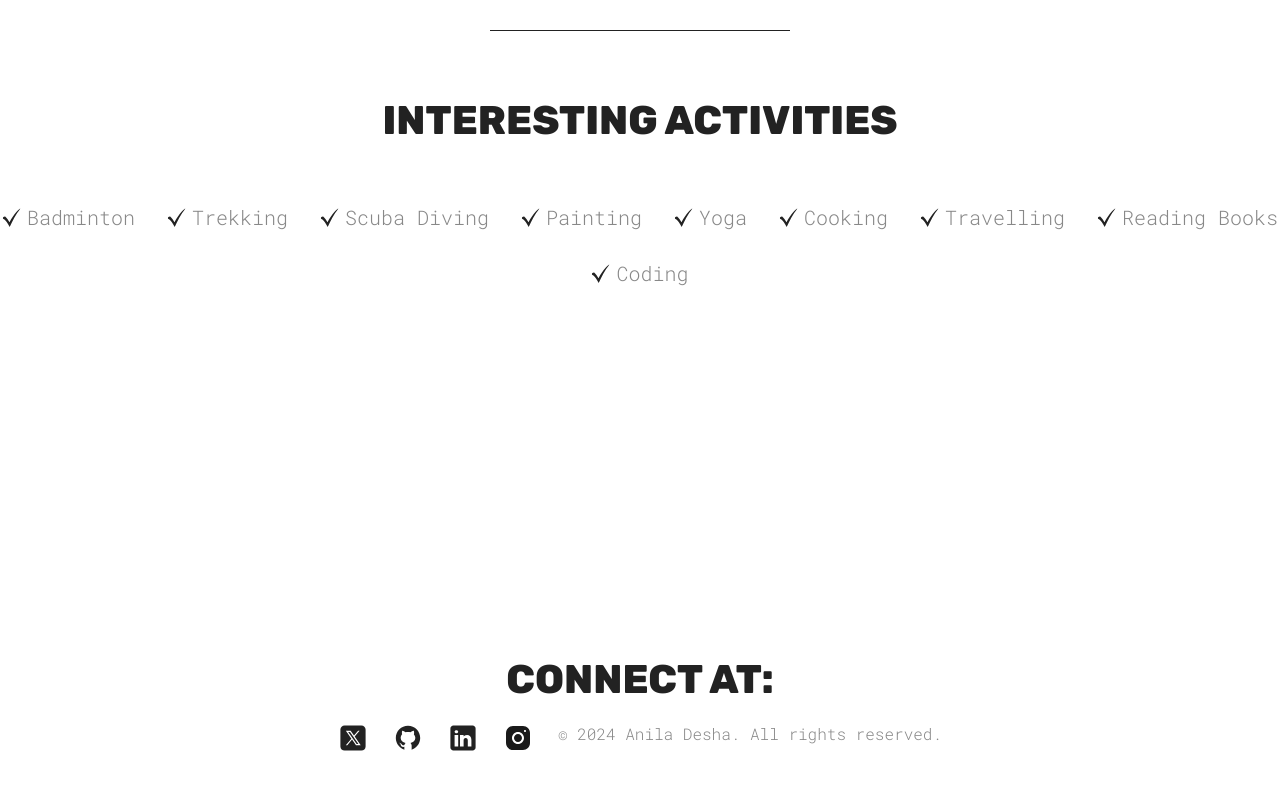
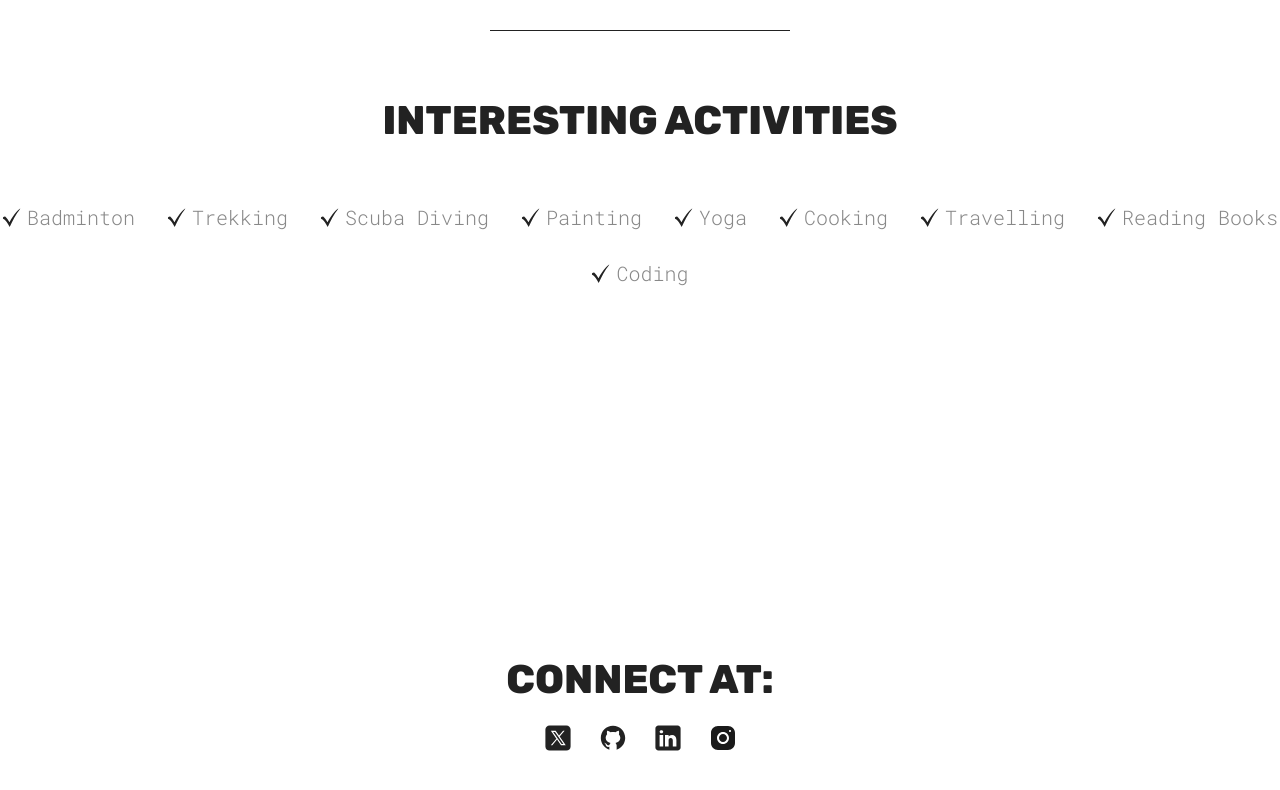
Before and after one commit to anilagopikumar/Anila-Portfolio, a React (Vite) app: page / in a window 1280 px wide. Shown: the part 2412-3202 px from the top of the page. Built offline with nearby package versions, Linux system fonts and the light colour scheme.

Commit message:
Update Contact.jsx

```diff
--- a/src/components/Contact/Contact.jsx
+++ b/src/components/Contact/Contact.jsx
@@ -34,9 +34,6 @@ return (
           <a href="https://www.instagram.com/anila_gopikumar" target="_blank">
             <img src={instagramIcon} alt="Linkedin icon" />
         </a>
-      <p>
-        &copy; 2024 Anila Desha. All rights reserved.
-      </p>
       </span>
   </div>
   </section>
```
